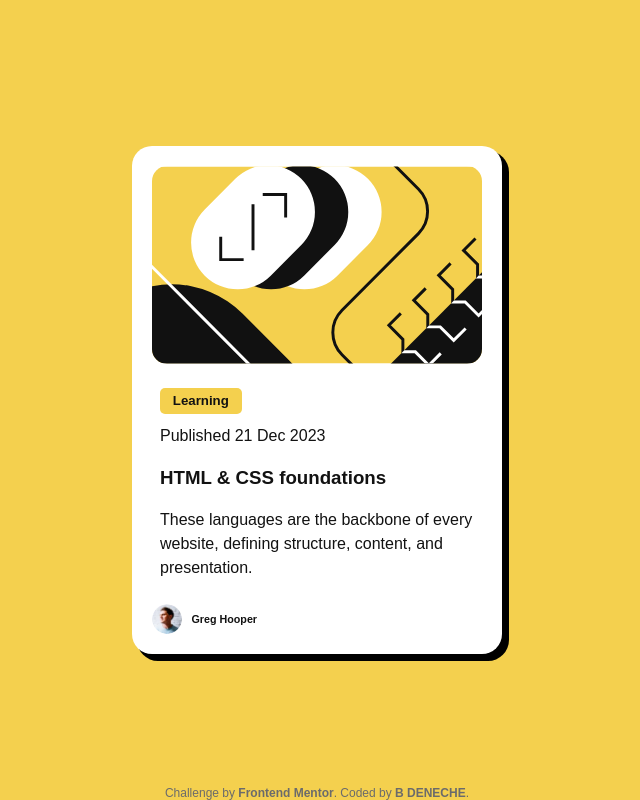
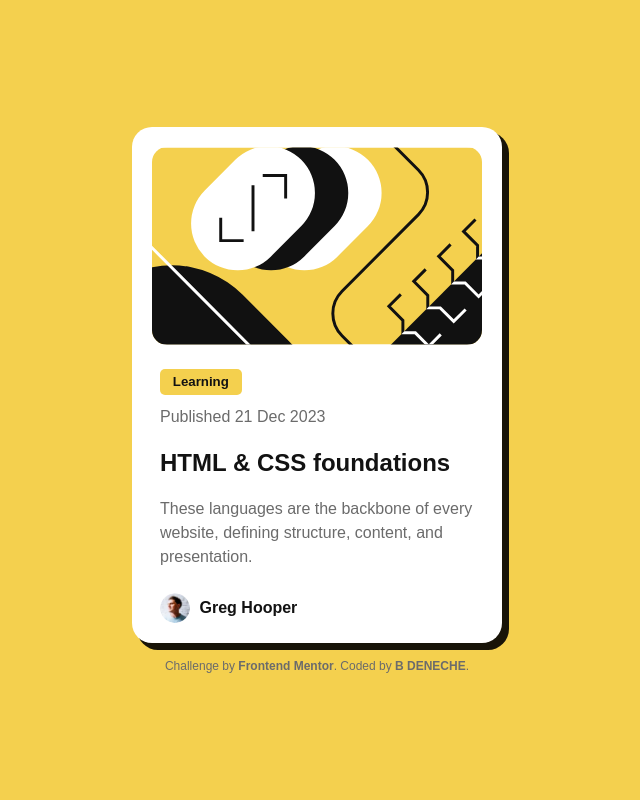
Before and after one commit to b-deneche/blog-preview-card-main, a plain HTML site: page index.html in a window 1280 px wide. Shown: the whole page, without its empty margins (323-963 px from the left). Drawn offline with Linux system fonts and the light colour scheme; a web font is replaced by a local one.

Commit message:
improved solutions

```diff
--- a/index.html
+++ b/index.html
@@ -19,13 +19,13 @@
     <div class="content-section">
       <h5>Learning</h5>
       Published 21 Dec 2023
-      <h3>HTML & CSS foundations</h3>
+      <h1>HTML & CSS foundations</h1>
       These languages are the backbone of every website, defining structure, content, and presentation.
     </div>
 
     <div class="author-info">
       <img src="./assets/images/image-avatar.webp" alt="Author Avatar" class="author-avatar">
-      <h6>Greg Hooper</h6>
+      <p>Greg Hooper</p>
     </div>
   </main>
 
--- a/styles.css
+++ b/styles.css
@@ -1,23 +1,30 @@
 @import url(https://fonts.google.com/specimen/Figtree?query=figtree&selection.family=Figtree:wght@500;800);
+
+:root {
+    --Yellow: hsl(47, 88%, 63%);
+    --White: hsl(0, 0%, 100%);
+    --Gray-500: hsl(0, 0%, 42%);
+    --Gray-950: hsl(0, 0%, 7%);
+
+    --shadow-offset-x: 6px;
+    --shadow-offset-y: 6px;
+    --shadow-blur-radius: 0;
+    --shadow-thikness: 1px;
+    --shadow-color: rgba(0, 0, 0, 0.9);
+}
 
 *{
     margin: 0;
     padding: 0;
     box-sizing: border-box;
-
-    --Yellow: hsl(47, 88%, 63%);
-    --White: hsl(0, 0%, 100%);
-    --Gray-500: hsl(0, 0%, 42%);
-    --Gray-950: hsl(0, 0%, 7%);
 }
 
 html{
-    font-size: 16px;
+    font-size: clamp(0.875rem, 1rem, 1rem);
 }
 
 body {
     font-family: 'Figtree', sans-serif;
-    font-size: clamp(0.875rem, 1rem, 1rem);
     background-color: var(--Yellow);
     color: var(--White);
     display: flex;
@@ -32,7 +39,7 @@ body {
     border-radius: 20px;
     max-width: 370px;
     overflow: hidden;
-    box-shadow: 6px 6px 0px 1px rgba(0, 0, 0, 1);
+    box-shadow: var(--shadow-offset-x) var(--shadow-offset-y) var(--shadow-blur-radius) var(--shadow-thikness) var(--shadow-color);
     color: var(--Gray-950);
     display: flex;
     flex-direction: column;
@@ -60,16 +67,22 @@ body {
     background-color: var(--Yellow);
     padding: 0.2rem 0.8rem 0.2rem 0.8rem;
     border-radius: 5px;
+    color: var(--Gray-950);
 }
-.content-section h3 {
-    margin: 1rem 0 1rem 0;
-    font-weight: 800;
-}
+
 .content-section {
+    color: var(--Gray-500);
     line-height: 1.5;
     padding: 0.5rem;
 }
-.content-section h3:hover {
+.content-section h1 {
+    margin: 1rem 0 1rem 0;
+    font-weight: 700;
+    font-size: 1.5rem;
+    width: fit-content;
+    color: var(--Gray-950);
+}
+.content-section h1:hover {
     color: var(--Yellow);
     cursor: pointer;
 }
@@ -79,7 +92,7 @@ body {
     width: 100%;
     align-items: center;
     gap: 10px;
-    margin-left: 0;
+    margin-inline-start: 1rem;
     position: relative;
     font-weight: bold;
 }
@@ -89,13 +102,16 @@ body {
 /*box-shadow:1px 1px 3px 1px rgba(0, 0, 0, 1);*/
     border-radius: 45px;
 }
+.author-info p {
+    color: var(--Gray-950);
+}
 footer {
     font-size: 0.75rem;
     text-align: center;
     margin-top: 1rem;
     color: var(--Gray-500);
-    position: fixed;
-    bottom: 0;
+    position: relative;
+    position: end;
 }
 footer a {
     color: var(--Gray-500);
```
